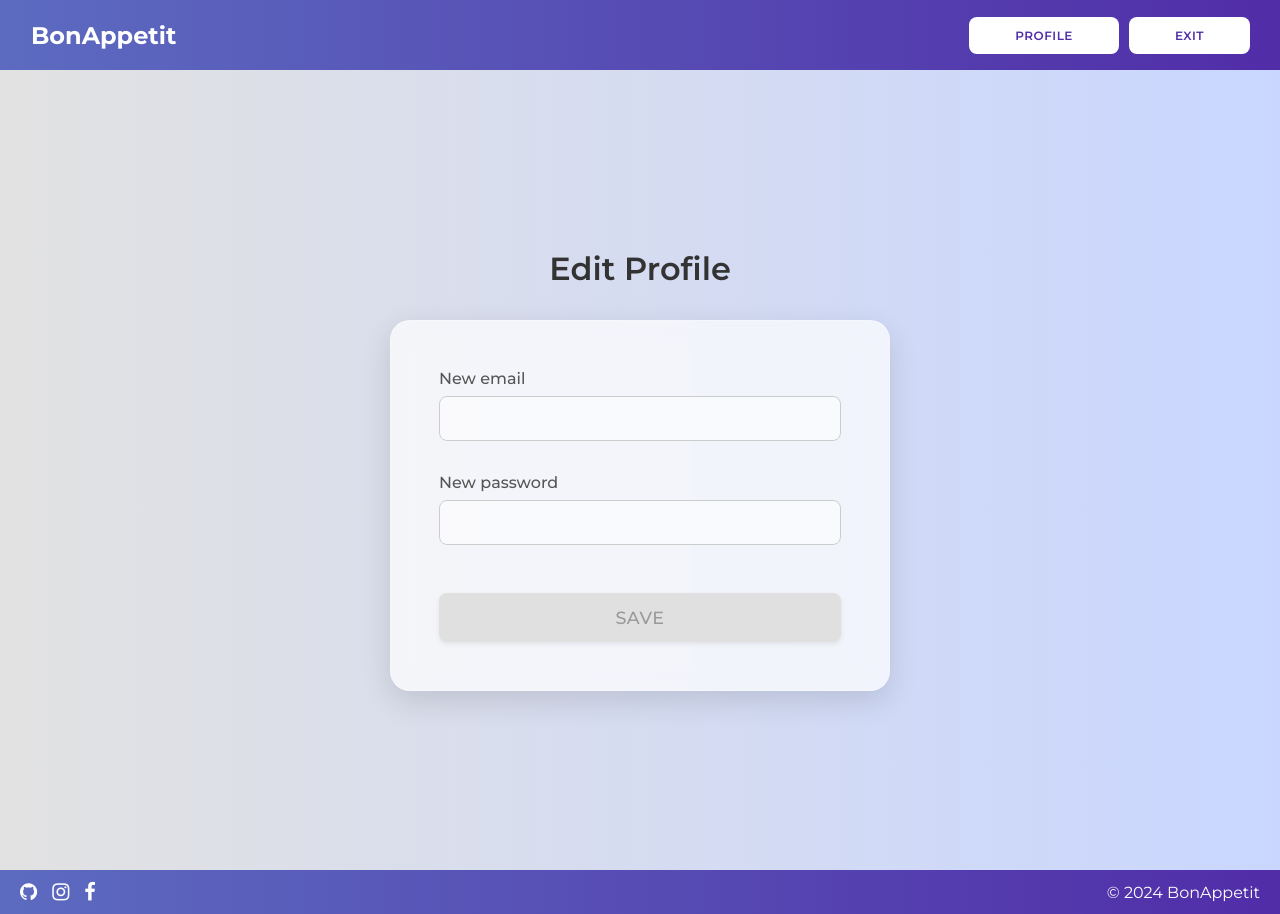
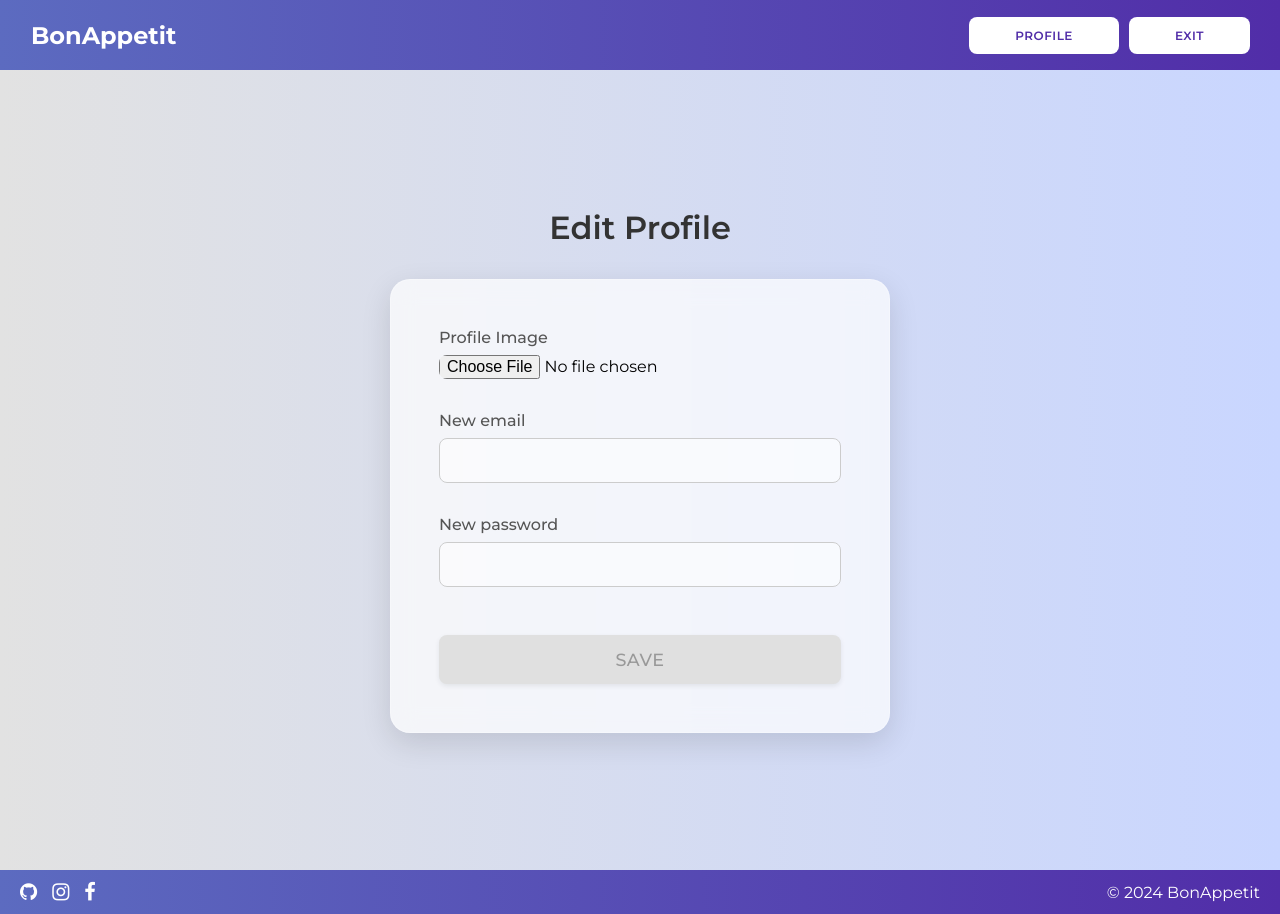
Before and after one commit to matearg/BonAppetit, an Angular app: page /edit-profile/1 in a window 1280 px wide. Built offline with nearby package versions, Linux system fonts and the light colour scheme; no server answers; sample sign-in values are in the browser's storage.

Commit message:
Se agrego la posibilidad de cambiar la foto de perfil

```diff
--- a/package.json
+++ b/package.json
@@ -37,6 +37,7 @@
     "@angular/cli": "^20.3.7",
     "@angular/compiler-cli": "^20.3.0",
     "@types/jasmine": "~5.1.0",
+    "baseline-browser-mapping": "^2.10.0",
     "jasmine-core": "~5.9.0",
     "karma": "~6.4.0",
     "karma-chrome-launcher": "~3.2.0",
--- a/src/app/interfaces/user.ts
+++ b/src/app/interfaces/user.ts
@@ -4,5 +4,6 @@ export interface User {
   id?: number;
   email: string;
   password: string;
+  profileImage?: string;
   recipeLists: CustomRecipeLists[];
 }
--- a/src/app/users/edit-profile/edit-profile.html
+++ b/src/app/users/edit-profile/edit-profile.html
@@ -3,6 +3,33 @@
   <h3 class="title">Edit Profile</h3>
   <div class="profile-card">
     <form class="edit-form" [formGroup]="editForm" (ngSubmit)="editProfile()">
+      <div class="info-edit">
+        <label for="profileImage">Profile Image</label>
+        <input
+          type="file"
+          id="profileImage"
+          accept="image/*"
+          (change)="onFileSelected($event)"
+          style="background: none; border: none; padding: 0"
+        />
+      </div>
+
+      @if (selectedImageBase64) {
+        <div style="display: flex; justify-content: center; margin-bottom: 1rem">
+          <img
+            [src]="selectedImageBase64"
+            alt="Preview"
+            style="
+              width: 100px;
+              height: 100px;
+              border-radius: 50%;
+              object-fit: cover;
+              border: 2px solid white;
+            "
+          />
+        </div>
+      }
+
       <div class="info-edit">
         <label for="email">New email</label>
         <input type="text" formControlName="email" />
--- a/src/app/users/edit-profile/edit-profile.ts
+++ b/src/app/users/edit-profile/edit-profile.ts
@@ -38,6 +38,8 @@ export class EditProfile implements OnInit, OnDestroy {
     password: ['', [Validators.required, Validators.minLength(8)]],
   });
 
+  selectedImageBase64: string | null = null;
+
   ngOnDestroy(): void {
     this.sub.unsubscribe();
   }
@@ -63,6 +65,7 @@ export class EditProfile implements OnInit, OnDestroy {
                 email: this.commonUser.email,
                 password: this.commonUser.password,
               });
+              this.selectedImageBase64 = this.commonUser.profileImage || null;
             }, 0);
 
             this.cdr.markForCheck();
@@ -81,6 +84,7 @@ export class EditProfile implements OnInit, OnDestroy {
         ...this.commonUser,
         email: this.editForm.value.email!,
         password: this.editForm.value.password!,
+        profileImage: this.selectedImageBase64 || this.commonUser.profileImage,
       };
 
       this.sub.add(
@@ -97,6 +101,18 @@ export class EditProfile implements OnInit, OnDestroy {
       );
     } else {
       console.log('Invalid form');
+    }
+  }
+
+  onFileSelected(event: any) {
+    const file = event.target.files[0];
+    if (file) {
+      const reader = new FileReader();
+      reader.onload = (e: any) => {
+        this.selectedImageBase64 = e.target.result;
+        this.cdr.markForCheck(); // Avisamos a Angular del cambio para la vista previa
+      };
+      reader.readAsDataURL(file); // Convierte el archivo a Base64
     }
   }
 
--- a/src/app/views/profile/profile.html
+++ b/src/app/views/profile/profile.html
@@ -3,7 +3,7 @@
 <main class="main-section">
   <div class="container-section">
     <div class="profile-card">
-      <img src="{{ profileImage }}" alt="" />
+      <img [src]="commonUser.profileImage || profileImage" alt="User Profile Picture" />
       <div class="general-info">
         <div class="personal-info">
           <p class="text-info">Email:</p>
```
Also changed, not shown: 1 other file (tests, documents, lock files or other folders).
